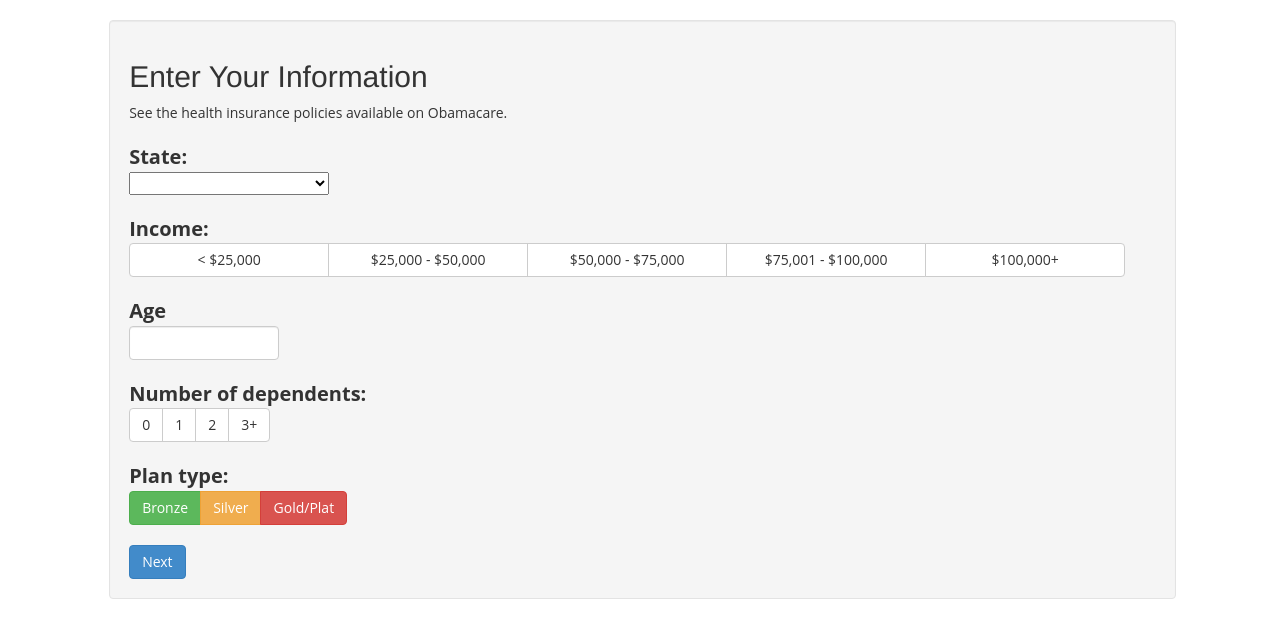
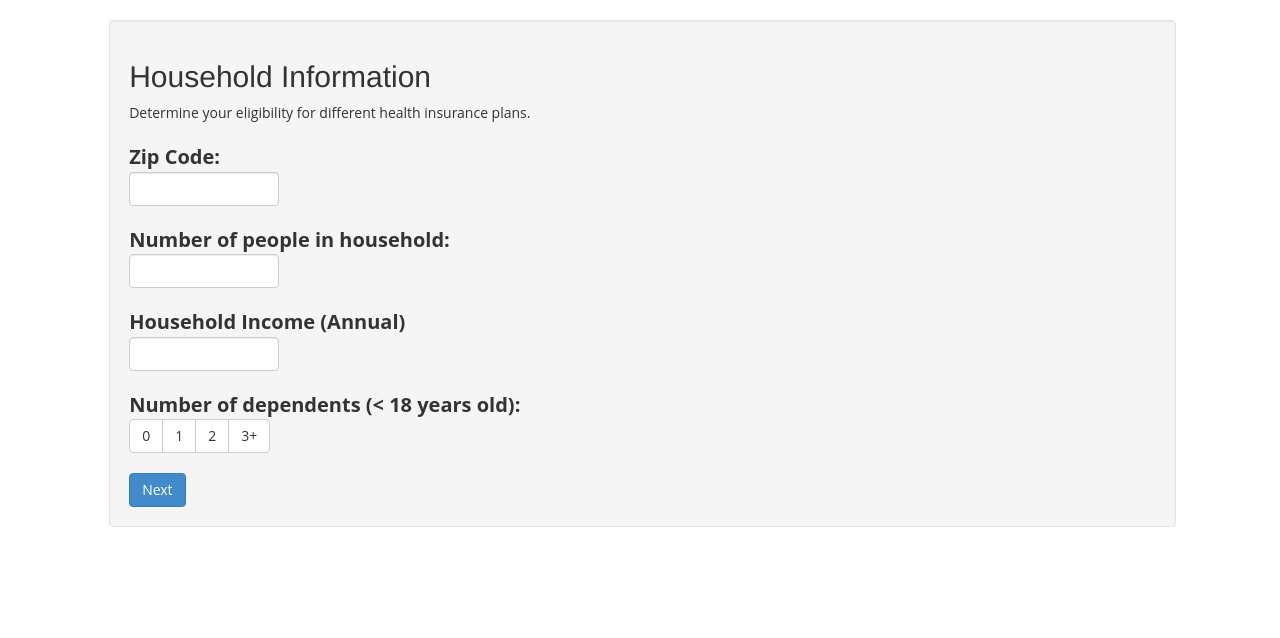
Before and after one commit to ESBerkeley/athemo-health, a Django app: page /household_info in a window 1280 px wide; the page is wider, and only the part inside the window is pictured. Shown: the part 54-692 px from the top of that part. Run offline with Django 3.2, Linux system fonts and the light colour scheme; some libraries are stand-ins or nearby versions.

Commit message:
first form

```diff
--- a/health/health/templates/base.html
+++ b/health/health/templates/base.html
@@ -19,7 +19,7 @@
             <span class="icon-bar"></span>
             <span class="icon-bar"></span>
         </button>
-        <a class="navbar-brand" href="#"><span class="glyphicon glyphicon-heart">Athemo</span></a>
+        <a class="navbar-brand" href="{% url home %}"><span class="glyphicon glyphicon-heart">Athemo</span></a>
     </div>
     <div class="navbar-collapse collapse">
         <ul class="nav navbar-nav navbar-right">
--- a/health/health/templates/household_info.html
+++ b/health/health/templates/household_info.html
@@ -2,55 +2,23 @@
 
 {% block content %}
 <div class="row">
-		<div class="col-xs-offset-1 col-sm-offset-1 col-md-offset-1 col-xs-12 col-sm-12 col-md-12" style="/*border: 1px solid #000*/">
+		<div class="col-xs-offset-1 col-sm-offset-1 col-md-offset-1 col-xs-12 col-sm-12 col-md-12">
 				<div class=" col-xs-10 col-sm-10 col-md-10 well">
-						<div>
-								<h2>Enter Your Information</h2>
-								<p class="sub_heading">See the health insurance policies available on Obamacare.</p>
-								<div class="category side-item">State: </div>
-								<select data-placeholder="Choose a Country..." class="chosen-select" style="width:200px;" tabindex="2">
-										<option value=""></option>
-										<option value="arizona">Arizona</option>
-								</select>
-								<div class="category side-item">Income:</div>
-								<div class="btn-group">
-										<button type="button" class="btn btn-default income-btn">&lt; $25,000</button>
-										<button type="button" class="btn btn-default income-btn">$25,000 - $50,000</button>
-										<button type="button" class="btn btn-default income-btn">$50,000 - $75,000</button>
-										<button type="button" class="btn btn-default income-btn">$75,001 - $100,000</button>
-										<button type="button" class="btn btn-default income-btn">$100,000+</button>
-								</div>
-								<!--select data-placeholder="Choose a Country..." class="chosen-select" style="width:200px;" tabindex="2">
-										<option value=""></option>
-										<option value="low">&lt; $25,000</option>
-										<option value="low">$25,001 - $50,000</option>
-										<option value="low">$50,001 - $75,000</option>
-										<option value="low">$75,001 - $100,000</option>
-										<option value="low">&gt; $100,001</option>
-								</select-->
-						</div>
-						<div class="category side-item">Age</div>
-						<input type="text" class="form-control" style="width:150px;">
-						<!--select data-placeholder="Select a year..." class="chosen-select" style="width:65px;" tabindex="2">
-								<option value=""></option>
-								<option value="low">1983</option>
-								<option value="low">1982</option>
-								<option value="low">1981</option>
-								<option value="low">1980</option>
-								<option value="low">1979</option>
-						</select-->
-						<div class="category side-item">Number of dependents:</div>
+						<h2>Household Information</h2>
+						<p class="sub_heading">Determine your eligibility for different health insurance plans.</p>
+						<form method="POST">
+						<div class="category side-item">Zip Code: </div>
+						<input type="text" id="zip-code" class="form-control" style="width:150px" />
+						<div class="category side-item">Number of people in household:</div>
+						<input type="text" id="household-count" class="form-control" style="width:150px" />
+						<div class="category side-item">Household Income (Annual)</div>
+						<input type="text" class="form-control" style="width:150px;" />
+						<div class="category side-item">Number of dependents (&lt; 18 years old):</div>
 						<div class="btn-group">
 								<button type="button" class="btn btn-default">0</button>
 								<button type="button" class="btn btn-default">1</button>
 								<button type="button" class="btn btn-default">2</button>
 								<button type="button" class="btn btn-default">3+</button>
-						</div>
-						<div class="category side-item">Plan type:</div>
-						<div class="btn-group">
-								<button type="button" class="btn btn-success">Bronze</button>
-								<button type="button" class="btn btn-warning">Silver</button>
-								<button type="button" class="btn btn-danger">Gold/Plat</button>
 						</div>
 						<br />
 						<br />
```
